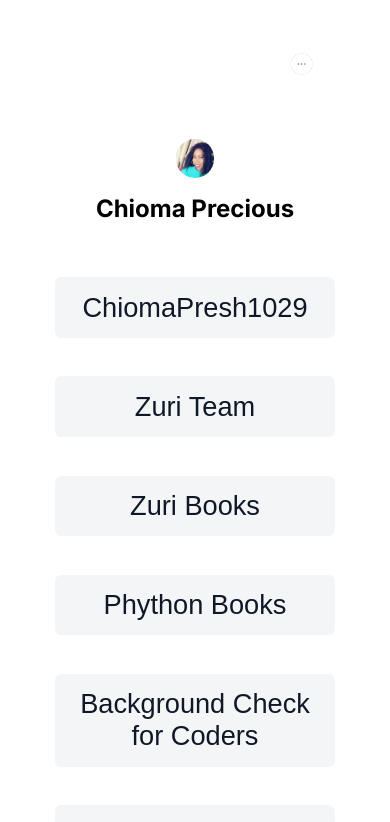
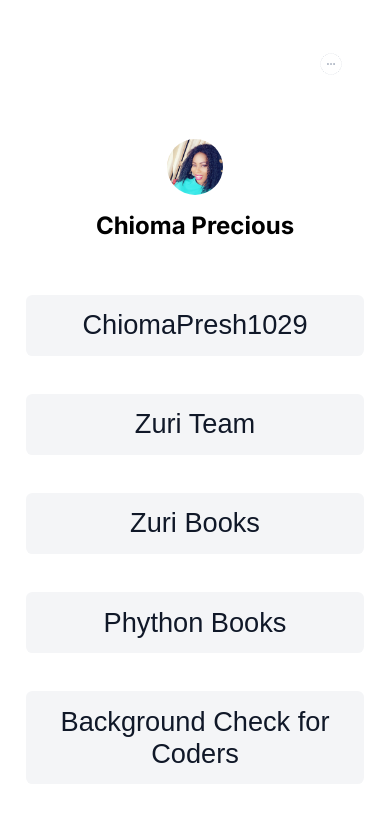
Before and after one commit to chiomaubaezuonu/HNG9-Stage-1-task, a React (Create React App) app: page / in a window 390 px wide. Shown: the top 822 px of the page. Built offline with nearby package versions, Linux system fonts and the light colour scheme.

Commit message:
Modified my slack username

```diff
--- a/public/style.css
+++ b/public/style.css
@@ -61,12 +61,14 @@
 }
 
 @media (max-width: 600px) {
+
     .wrapper {
-        width: 85%;
+        width: 100%;
         margin: 0 auto;
+        padding: 3rem;
     }
     .profile{
-        width: 70%;
+        width: 100%;
     }
 
 
--- a/src/Components/Profile.js
+++ b/src/Components/Profile.js
@@ -13,7 +13,7 @@ function Profile() {
         <img src="./images/mobile-share.png" id="mobile-share" alt="share" />
           <img src="./images/oma.jpg" id="profile__img" alt="profile-pic" />
           <h2 id="twitter">Chioma Precious</h2>
-          <h1 id="slack">ChiomaPrecious</h1>
+          <h1 id="slack">Chiomaprecious</h1>
         </div>
         <Links />
         <Footer />
```
